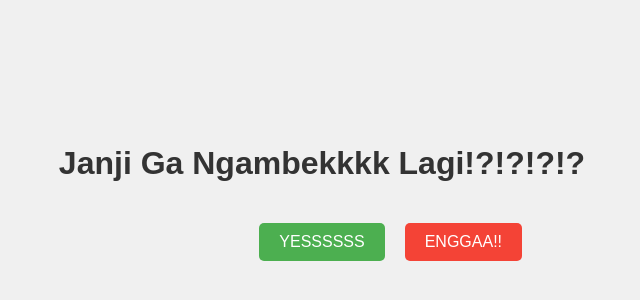
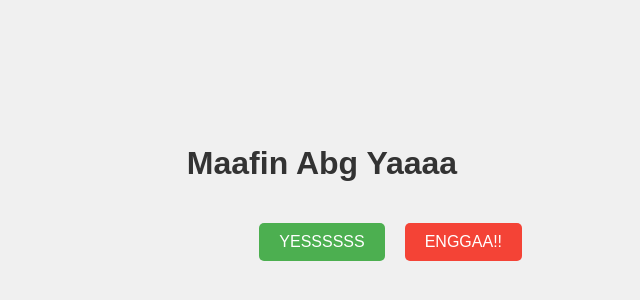
Before and after one commit to mtlaee/ecunglovee, a plain HTML site: page index.html in a window 1280 px wide. Shown: the part 216-516 px from the top of the page, without its empty margins (318-958 px from the left). Drawn offline with Linux system fonts and the light colour scheme.

Commit message:
Deskripsi Perubahan

```diff
--- a/index.html
+++ b/index.html
@@ -48,7 +48,7 @@
     </style>
   </head>
   <body>
-    <h1>Janji Ga Ngambekkkk Lagi!?!?!?!?</h1>
+    <h1>Maafin Abg Yaaaa</h1>
     <div class="buttons">
       <button id="yes">YESSSSSS</button>
       <button id="no">ENGGAA!!</button>
```
